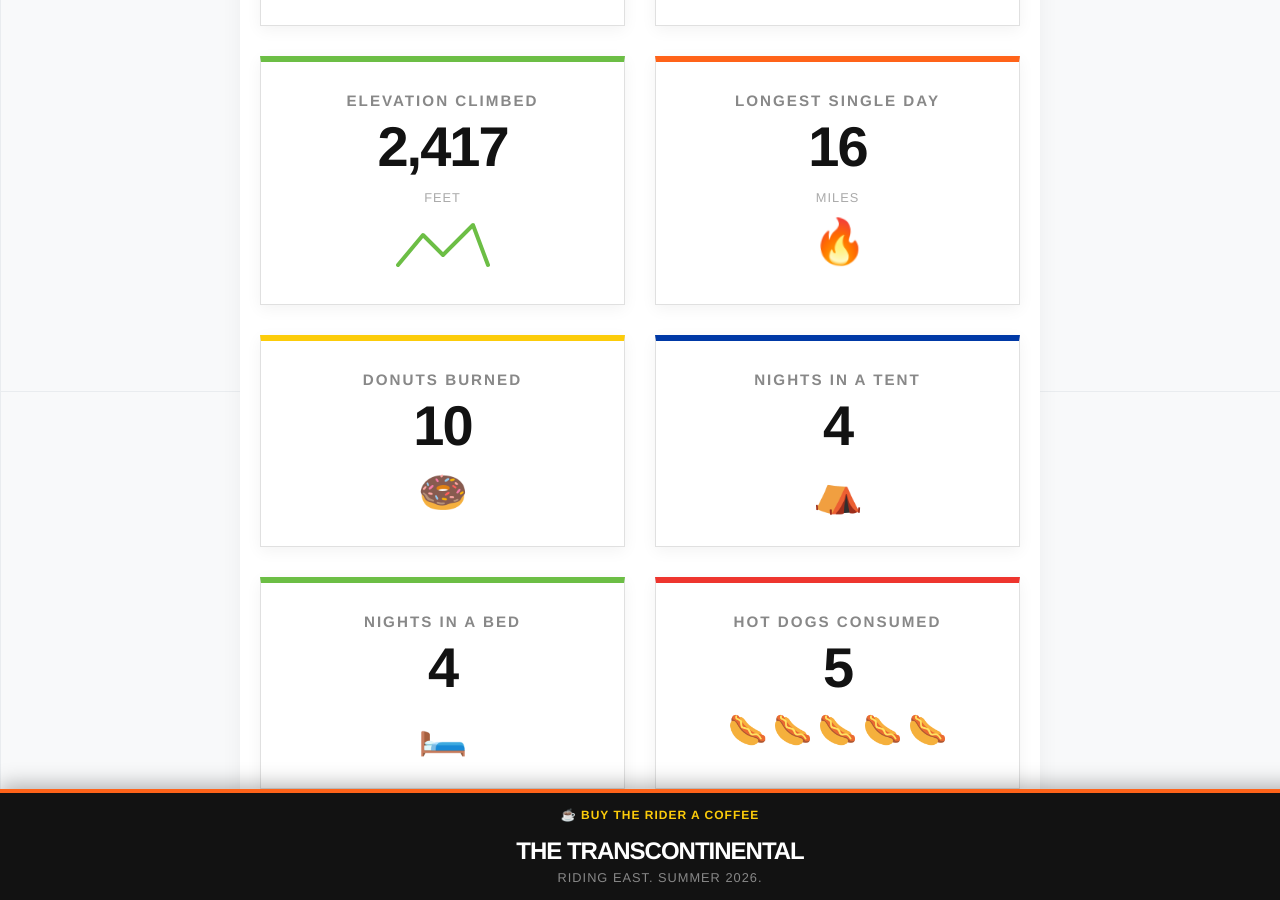
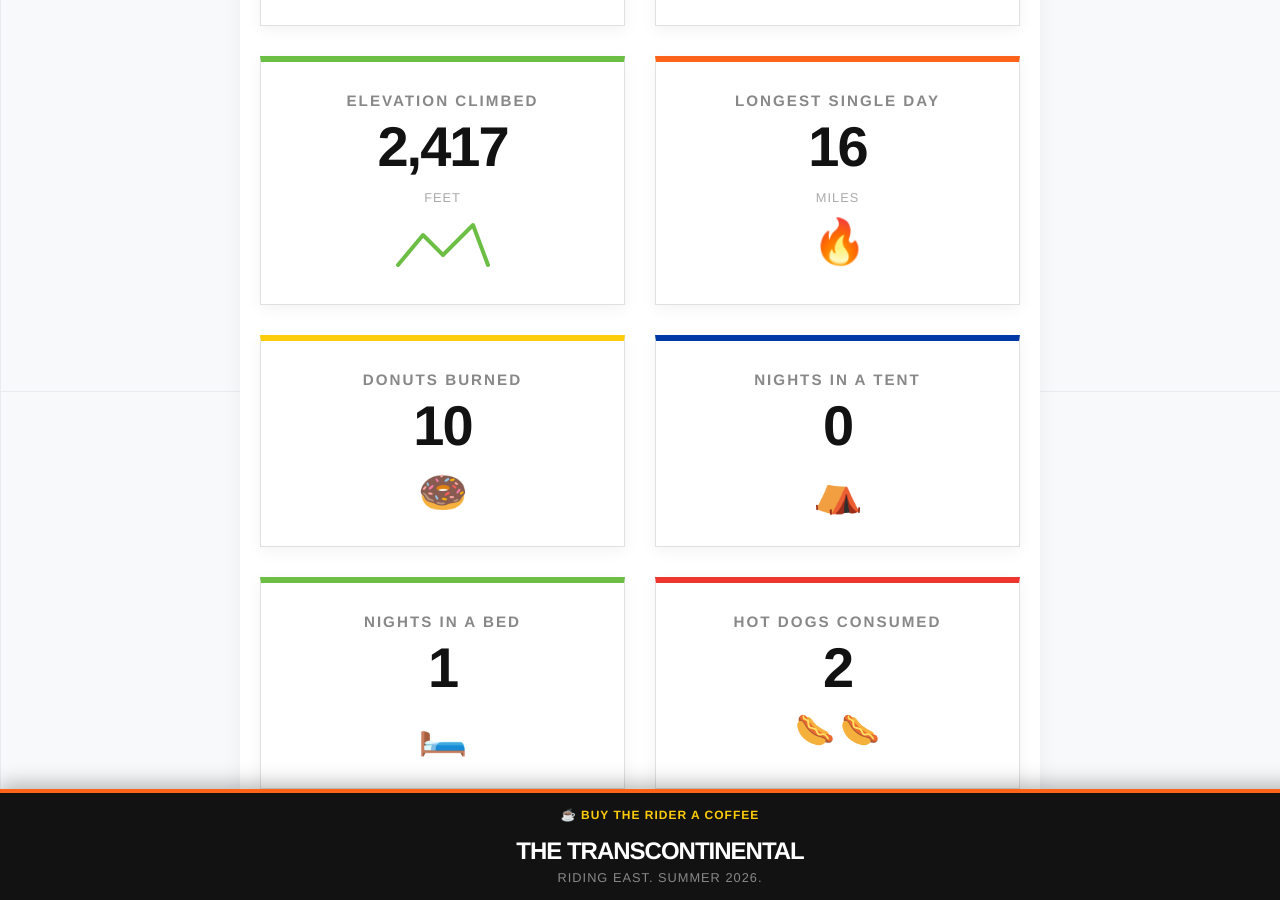
Before and after one commit to mschiller87/bike-tracker, a Jekyll site: the page built from stats.html, in a window 1280 px wide and 900 px high, scrolled down 509 px. Built offline with Jekyll 4.4.1, drawn with Linux system fonts in a browser that asks for light colours.

Commit message:
Automated Strava sync

```diff
--- a/_data/fun_stats.yml
+++ b/_data/fun_stats.yml
@@ -1,5 +1,3 @@
-hot_dogs: 5
-flat_tires: 1
-showers: 3
-nights_tent: 4
-nights_bed: 4
+hot_dogs: 2
+nights_tent: 0
+nights_bed: 1
```
